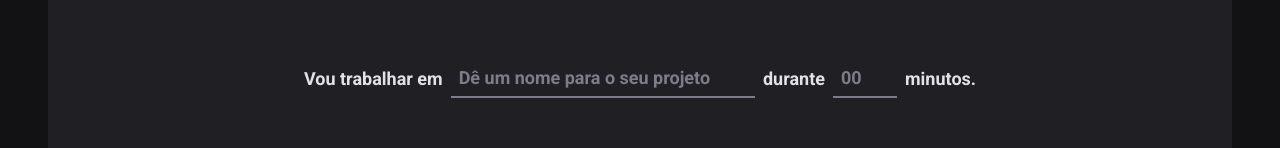
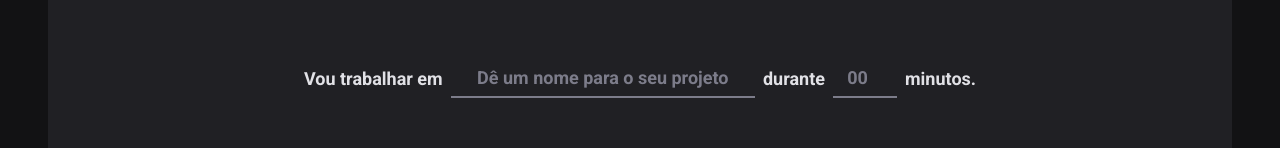
Before and after one commit to IagoDantas/02-ignite-timer, a React (Vite) app: page / in a window 1280 px wide. Shown: the part 166-314 px from the top of the page. Built offline with nearby package versions, Linux system fonts and the light colour scheme.

Commit message:
added dynamically disabled button on empty input

```diff
--- a/package.json
+++ b/package.json
@@ -14,6 +14,7 @@
     "phosphor-react": "^1.4.1",
     "react": "^18.2.0",
     "react-dom": "^18.2.0",
+    "react-hook-form": "^7.43.2",
     "react-router-dom": "^6.8.1",
     "styled-components": "^5.3.6"
   },
--- a/src/pages/Home/index.tsx
+++ b/src/pages/Home/index.tsx
@@ -1,4 +1,6 @@
 import { Play } from 'phosphor-react'
+import { useForm } from 'react-hook-form'
+
 import {
   HomeContainer,
   FormContainer,
@@ -8,18 +10,38 @@
   TaskInput,
   MinutesAmountInput,
 } from './styles'
+// Formulários
+// Controlled e Uncontrolled  Components
+// controlled a gente mantém em tempo real a informação que o usuário insere em um estado
+// uncontrolled a gente busca a informação do input somente quando precisamos dela (quando o usuário clica em um botão por exemplo)
+
+/* function register(name:string){
+  return {
+    onChange: () => void
+    onBlur: () => void
+    onFocus: () => void
+  }
+*/
 export function Home() {
+  const { register, handleSubmit, watch } = useForm()
+
+  function handleCreateNewCycle(data: any) {
+    console.log(data)
+  }
+
+  const task = watch('task')
+  const isSubmitDisabled = !task
+
   return (
     <HomeContainer>
-      <form action="">
+      <form onSubmit={handleSubmit(handleCreateNewCycle)} action="">
         <FormContainer>
           <label htmlFor="task">Vou trabalhar em</label>
           <TaskInput
-            type="text"
             id="task"
             placeholder="Dê um nome para o seu projeto"
-            autoComplete="on"
             list="task-suggestions"
+            {...register('task')}
           />
           <datalist id="task-suggestions">
             <option value="Projeto 1" />
@@ -35,6 +57,7 @@
             max={60}
             step={5}
             min={5}
+            {...register('minutesAmount', { valueAsNumber: true })}
           />
           <span>minutos.</span>
         </FormContainer>
@@ -47,7 +70,7 @@
           <span>0</span>
         </CountdownContainer>
 
-        <StartCountdownButton disabled type="submit">
+        <StartCountdownButton disabled={isSubmitDisabled} type="submit">
           <Play size={24} />
           Começar
         </StartCountdownButton>
--- a/src/pages/Home/styles.ts
+++ b/src/pages/Home/styles.ts
@@ -34,7 +34,7 @@
   font-weight: bold;
   padding: 0 0.5rem;
   color: ${(props) => props.theme['gray-100']};
-
+  text-align: center;
   &:focus {
     box-shadow: none;
     border-color: ${(props) => props.theme['green-500']};
```
Also changed, not shown: 1 other file (tests, documents, lock files or other folders).
